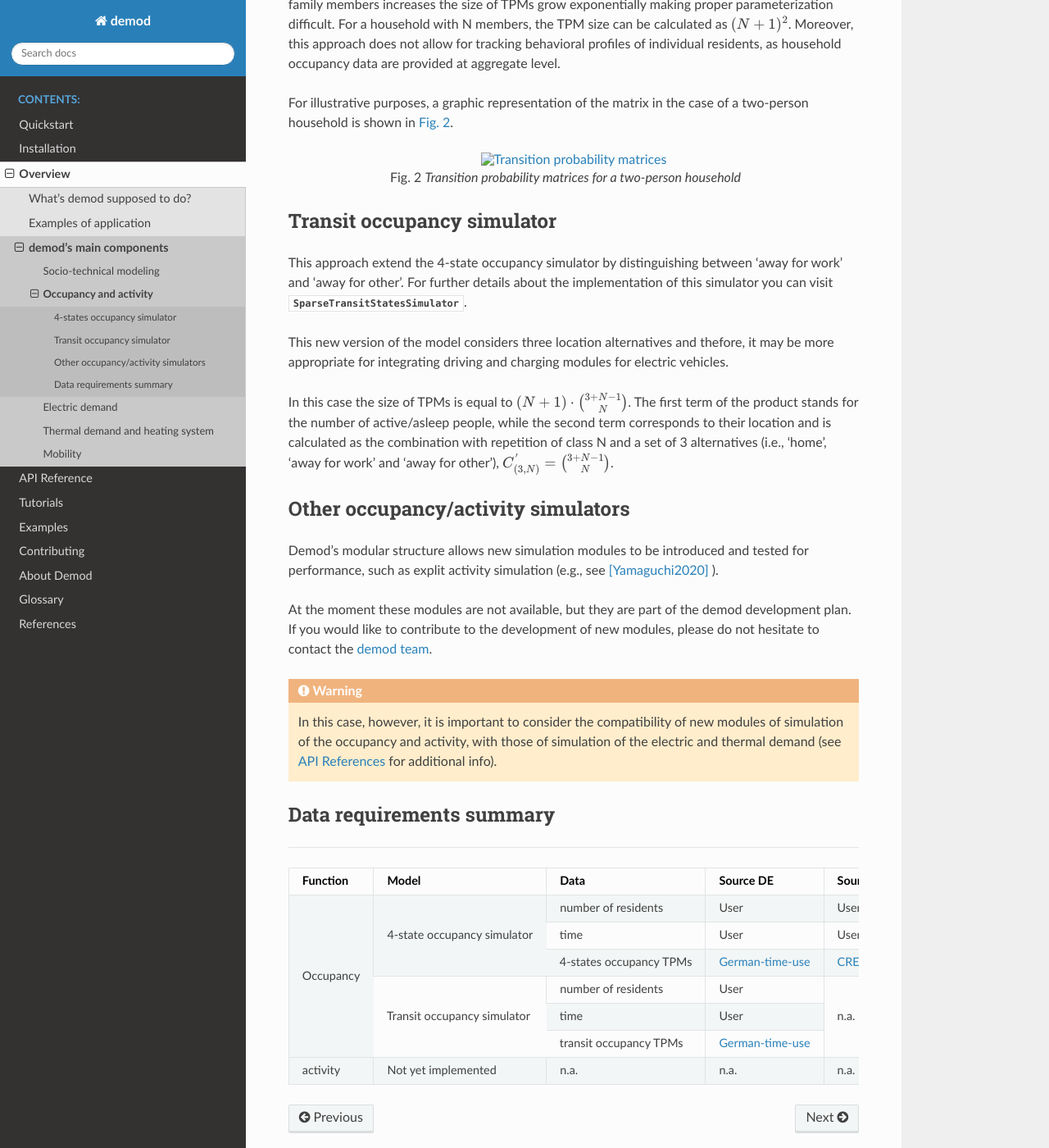
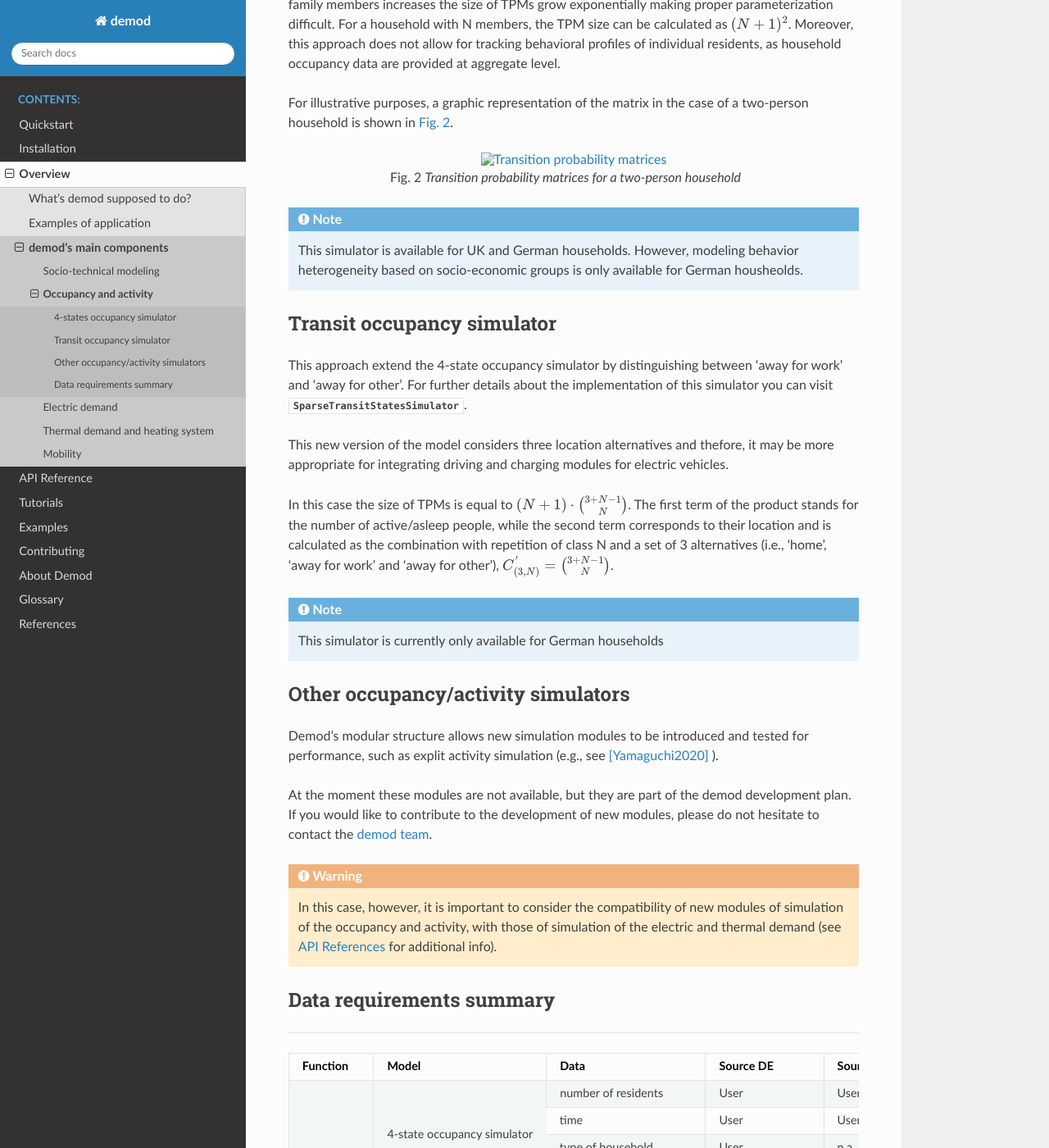
Before and after one commit to epfl-herus/demod, a Sphinx documentation site: the page built from docs/source/overview/occupancy_overview.rst, in a window 1280 px wide and 1400 px high, scrolled down 655 px. Shown: the whole window at 82% size. Built offline with Sphinx 7.4.7 and the Read the Docs theme 2.0.0, drawn with Linux system fonts in a browser that asks for light colours; formulas are drawn with MathJax 3; some of the changed text lies outside the part shown.

Commit message:
UK and DE differences overview occupancy and electric demand

```diff
--- a/docs/source/overview/occupancy_overview.rst
+++ b/docs/source/overview/occupancy_overview.rst
@@ -54,7 +54,9 @@ the case of a two-person household is shown in :numref:`TPM`.
     Transition probability matrices for a two-person household
 
 
-
+.. note::  This simulator is available for UK and German households.
+    However, modeling behavior heterogeneity based on socio-economic groups
+    is only available for German housheolds.
 
 
 
@@ -81,6 +83,7 @@ is calculated as the combination with repetition of class N and
 a set of 3 alternatives (i.e., 'home', 'away for work' and 'away for other'),
 :math:`C^{'}_{(3,N)}={3 + N - 1 \choose N}`.
 
+.. note::  This simulator is currently only available for German households
 
 
 Other occupancy/activity simulators
@@ -115,11 +118,15 @@ Data requirements summary
 |           |                             +-------------------------+------------------+-----------+
 |           |                             | time                    | User             | User      |
 |           |                             +-------------------------+------------------+-----------+
+|           |                             | type of household       | User             | n.a.      |
+|           |                             +-------------------------+------------------+-----------+
 |           |                             | 4-states occupancy TPMs | German-time-use_ | CREST_    |
 |           +-----------------------------+-------------------------+------------------+-----------+
 |           | Transit occupancy simulator | number of residents     | User             | n.a.      |
 |           |                             +-------------------------+------------------+           |
 |           |                             | time                    | User             |           |
+|           |                             +-------------------------+------------------+           |
+|           |                             | type of household       | User             |           |
 |           |                             +-------------------------+------------------+           |
 |           |                             | transit occupancy TPMs  | German-time-use_ |           |
 +-----------+-----------------------------+-------------------------+------------------+-----------+
```
Also changed, not shown: docs/source/overview/electricdemand_overview.rst (+20 -2 lines).
